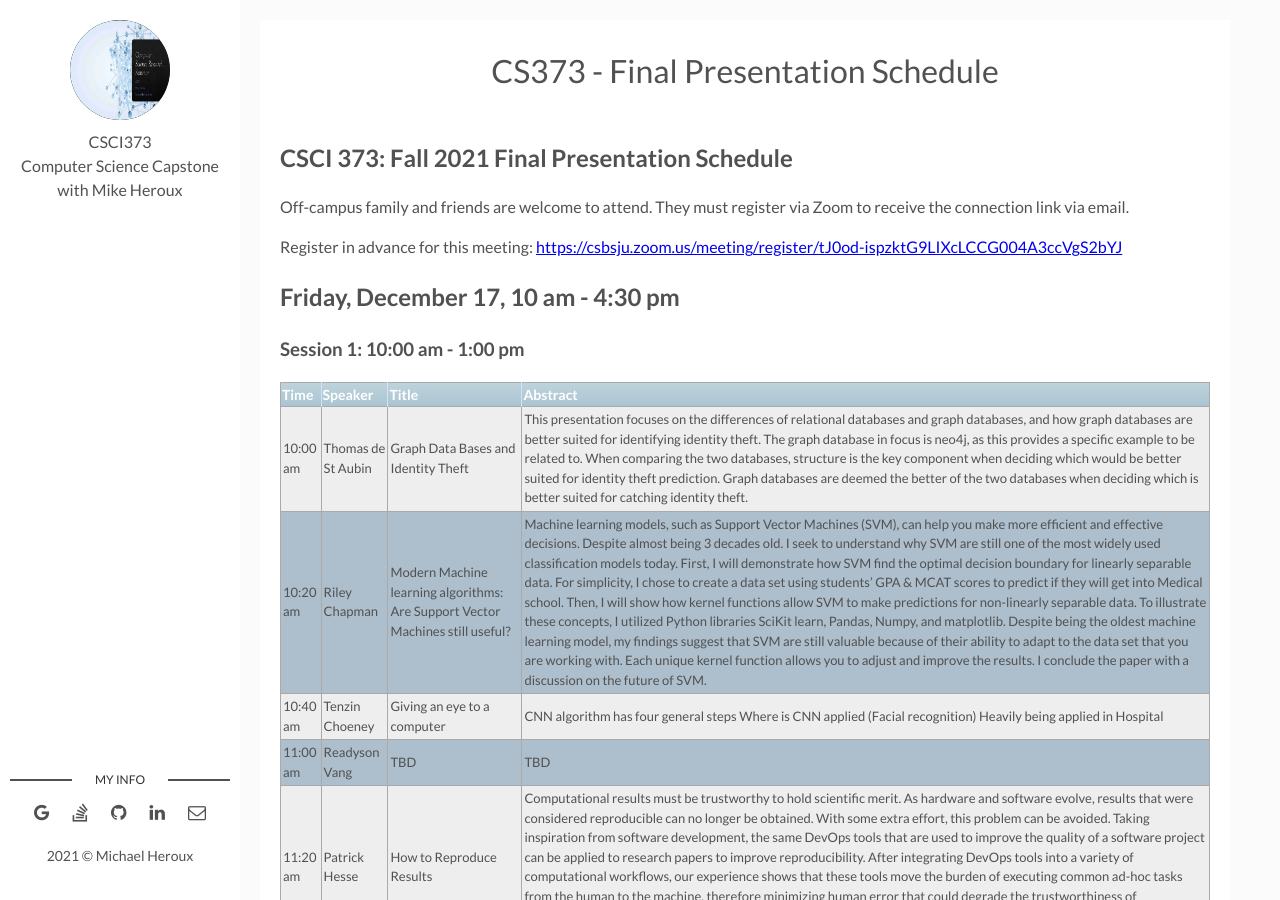
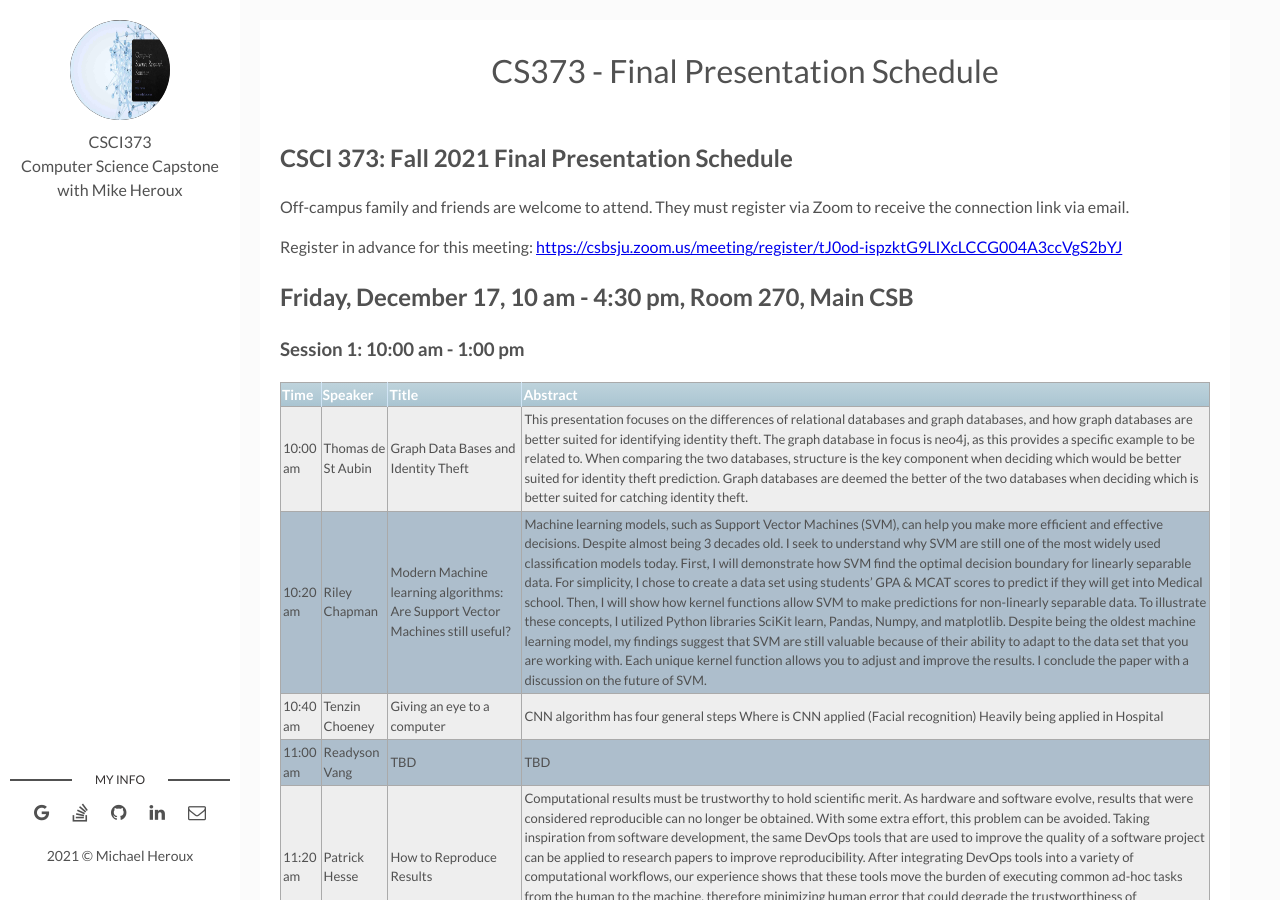
Before and after one commit to maherou/Teaching, a Jekyll site: the page built from files/CS373/2021-Fall-Final-Presentation-Schedule.md, in a window 1280 px wide and 900 px high. Built offline with Jekyll 4.4.1, drawn with Linux system fonts in a browser that asks for light colours.

Commit message:
Update 2021-Fall-Final-Presentation-Schedule.md

```diff
--- a/files/CS373/2021-Fall-Final-Presentation-Schedule.md
+++ b/files/CS373/2021-Fall-Final-Presentation-Schedule.md
@@ -13,7 +13,7 @@ Off-campus family and friends are welcome to attend.  They must register via Zoo
 Register in advance for this meeting:
 [https://csbsju.zoom.us/meeting/register/tJ0od-ispzktG9LIXcLCCG004A3ccVgS2bYJ](https://csbsju.zoom.us/meeting/register/tJ0od-ispzktG9LIXcLCCG004A3ccVgS2bYJ)
 
-## Friday, December 17, 10 am - 4:30 pm
+## Friday, December 17, 10 am - 4:30 pm, Room 270, Main CSB
 
 ### Session 1: 10:00 am - 1:00 pm
 
```
